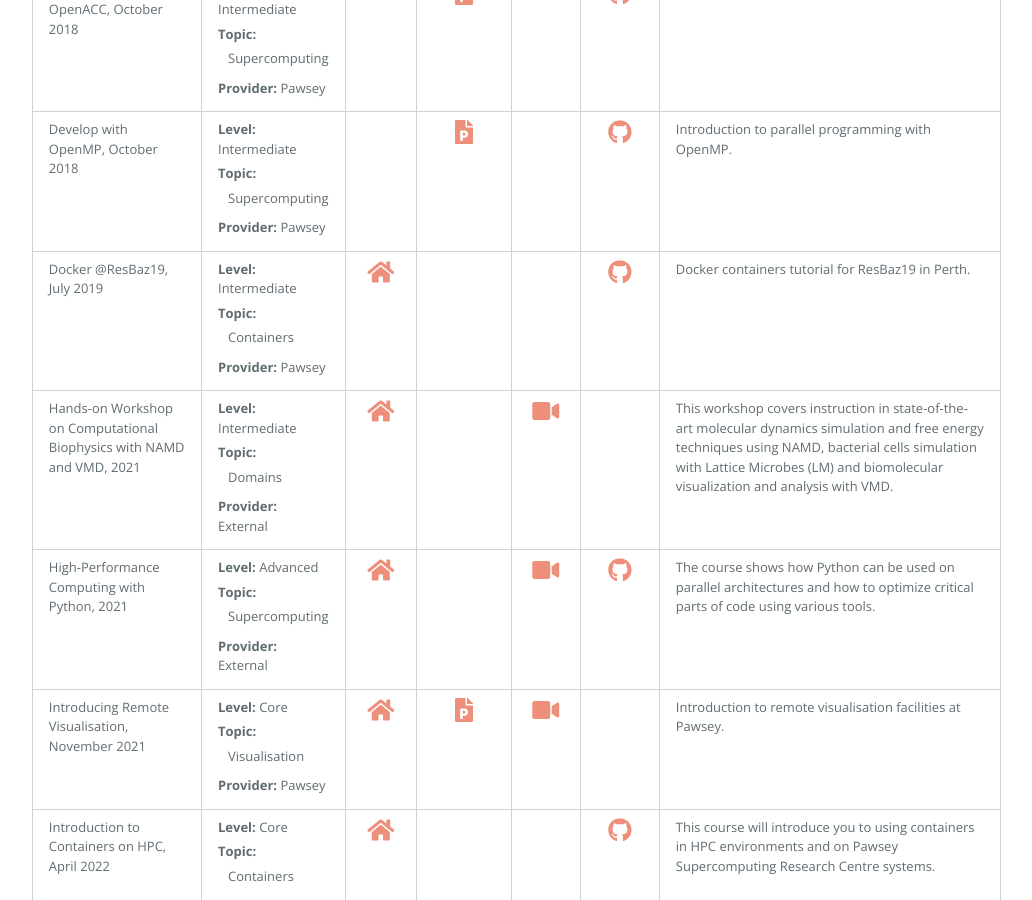
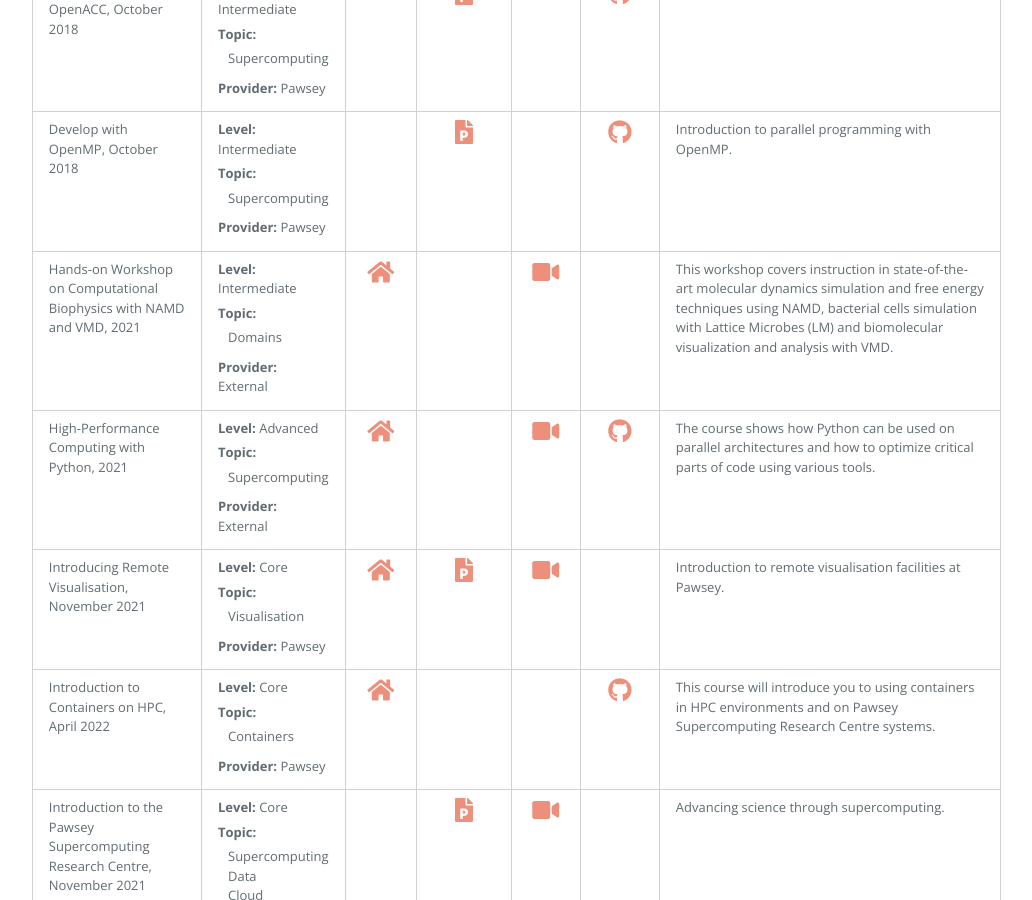
Before and after one commit to PawseySC/PawseySC.github.io, a Jekyll site: the page built from training.md, in a window 1280 px wide and 900 px high, scrolled down 1186 px. Shown: the whole window, without its empty margins (173-1205 px from the left). Built offline with Jekyll 4.4.1, drawn with Linux system fonts in a browser that asks for light colours; our own code applies the rules of GitHub Pages for plain Markdown files; the repository's description, which GitHub fills in, is left out.

Commit message:
Removed Docker@ResBaz19, July 2019

```diff
--- a/_data/links.yml
+++ b/_data/links.yml
@@ -152,14 +152,6 @@ tableData:
   url: https://pawseysc.github.io/containers-astro-python-workshop
   vid: https://www.youtube.com/playlist?list=PLmu61dgAX-aaIQibfUlxpy0Qz453jaLzl
   git: https://github.com/PawseySC/containers-astro-python-workshop
-- title: Docker @ResBaz19, July 2019
-  description: Docker containers tutorial for ResBaz19 in Perth.
-  pageName: training.md
-  level: Intermediate
-  topic: Containers
-  provider: Pawsey
-  url: https://pawseysc.github.io/docker-resbaz19
-  git: https://github.com/PawseySC/docker-resbaz19
 - title: Bio Workshop 18, September 2018
   description: Pawsey workshop on containers for bioinformatics.
   pageName: training.md
```
